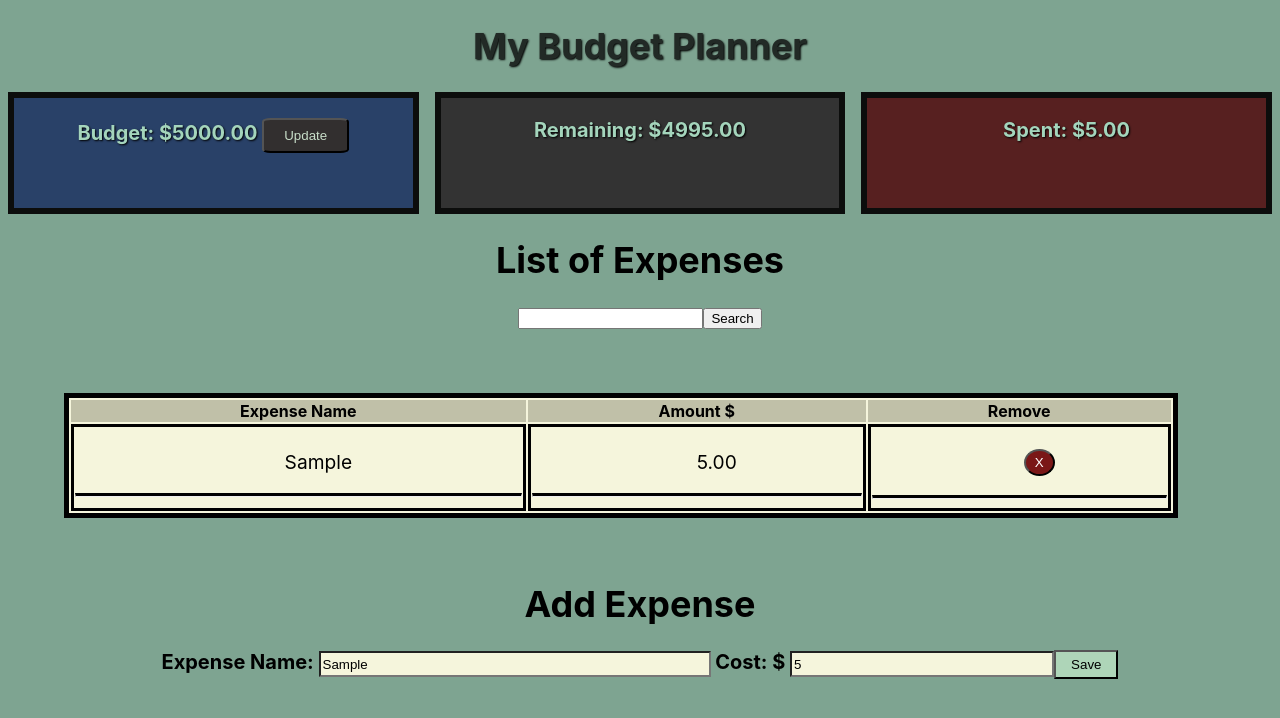
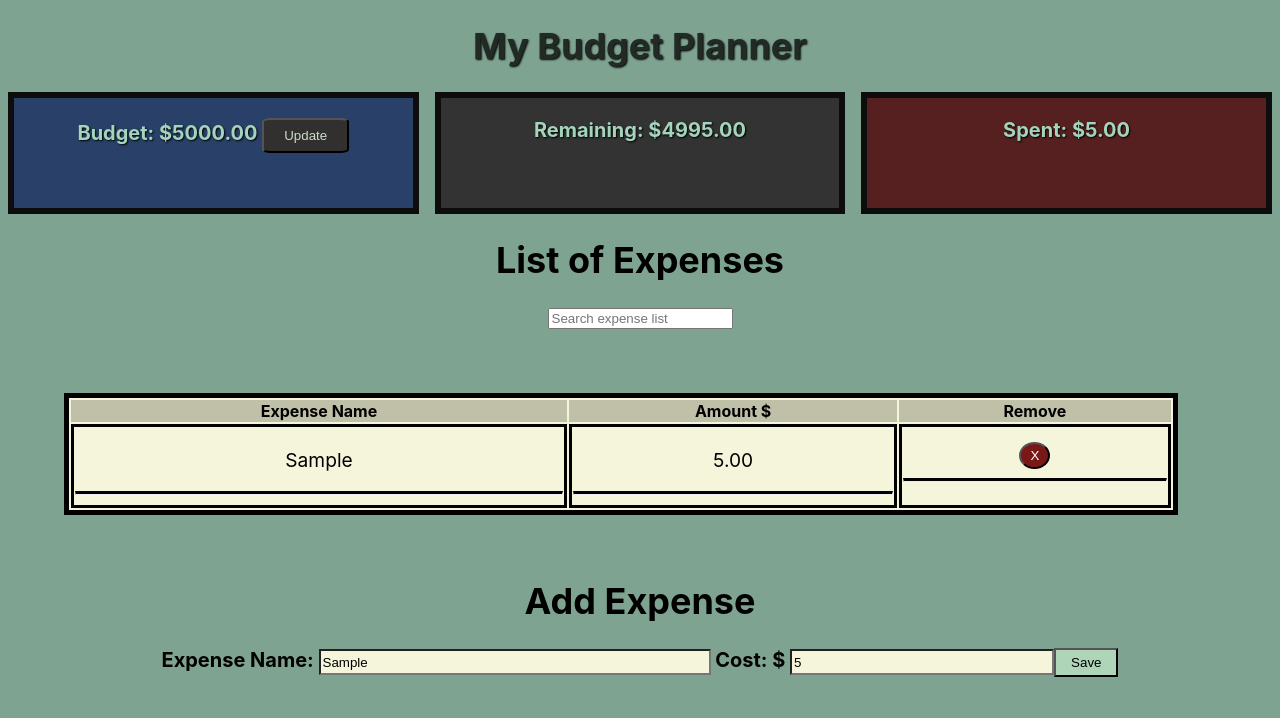
Before and after one commit to lynnameenrollins/budget_with_React, a React (Create React App) app: page / in a window 1280 px wide. Both pictures are taken after typing "Sample", "5" into the empty fields and a click on the button "Save". Shown: the top 718 px of the page. Built offline with nearby package versions, Linux system fonts and the light colour scheme.

Commit message:
search list fixed

```diff
--- a/src/Expenses.js
+++ b/src/Expenses.js
@@ -1,27 +1,24 @@
 import React from 'react';
 import { useSelector, useDispatch } from 'react-redux';
+import {useState} from 'react';
 
+// function Search(expense){
+//     let src = document.getElementById("Search").value
 
-function Search(expense){
-    let src = document.getElementById("Search").value
+//     console.log("Search criteria", src)
 
-    console.log("Search criteria", src)
-
-      if (src !==""){
-      var searched = expense.filter(function(found) {
-        return found.name === src;
-      })
-      console.log("Searched (result)", searched)
-    }
-    return searched;
-}
+//       if (src !==""){
+//       var searched = expense.filter(function(found) {
+//         return found.name === src;
+//       })
+//       console.log("Searched (result)", searched)
+//     }
+//     return searched;
+// }
 
 function Expenses(props) {
     const expense = useSelector(state => state.expense)
-
-    // let searched = Search(expense);
-    // console.log("Did this make a difference, ", searched)
-
+    const [searchTerm, setSearchTerm] = useState('')
 
     // for (let i=0; i< expense.length; i++) {
     // console.log('Expense Item [',i,']: ' , expense[i])
@@ -50,8 +47,7 @@ function Expenses(props) {
         <div className ="ExpenseList">
             <h1>List of Expenses</h1>
 
-            <input type="text" id="Search" ></input>
-            <button className="search" onClick={() =>Search(expense)}> Search </button>
+            <input type="text" id="Search" placeholder='Search expense list' onChange={(event) => setSearchTerm(event.target.value)} ></input>
 
 
             <div className="expense-container">
@@ -67,17 +63,43 @@ function Expenses(props) {
                 </thead>
                 <tbody>
                   <td className = 'td'>
-                  {expense.map(item => {
+                  {expense.filter((val)=>{
+                    if(searchTerm ==""){
+                      console.log('null string in search term = ', val)
+                      return val
+                    } else if(val.name.toLowerCase().includes(searchTerm.toLowerCase())){
+                      console.log('value = ', val)
+                      return val
+                    }
+
+                  }).map((val,key) =>{
+                    return(
+                      <div className='span_exp' key = {key}><p> {val.name}</p><hr id="line"></hr></div>
+                  );})}
+                  {/* {expense.map(item => {
                     return (
                       <>
                         <ol className="span_exp" key = {item.name} id={item.name}>
                         {item.name} </ol><hr id="line"></hr>
                       </>
                      );
-                     })}
+                     })} */}
                   </td>
                   <td className = 'td'>
-                  {expense.map(item => {
+                    {expense.filter((val)=>{
+                        if(searchTerm ==""){
+                          console.log('null string in search term = ', val)
+                          return val
+                        } else if(val.name.toLowerCase().includes(searchTerm.toLowerCase())){
+                          console.log('value = ', val)
+                          return val
+                        }
+
+                      }).map((val,key) =>{
+                        return(
+                          <div className='span_exp' key = {key}><p> {val.amt}</p><hr id="line"></hr></div>
+                      );})}
+                  {/* {expense.map(item => {
                     return (
                       <>
                         <ol className="span_exp" key = {item.name} id={item.name}>
@@ -85,10 +107,24 @@ function Expenses(props) {
                         </ol><hr id="line"></hr>
                       </>
                      );
-                     })}
+                     })} */}
                   </td>
                   <td className = 'td'>
-                  {expense.map(item => {
+                                {expense.filter((val)=>{
+                            if(searchTerm ==""){
+                              console.log('null string in search term = ', val)
+                              return val
+                            } else if(val.name.toLowerCase().includes(searchTerm.toLowerCase())){
+                              console.log('value = ', val)
+                              return val
+                            }
+
+                          }).map((val,key) =>{
+                            return(
+                              <div className='span_exp' key = {key}><button id="rm_exp" className="rm_exp" onClick={()=>RemoveExpense(val.id, val.name, val.amt)}>X</button>
+                              <hr id="line"></hr></div>
+                          );})}
+                  {/* {expense.map(item => {
                     return (
                       <>
                         <ol className="span_exp" key = {item.name} id={item.name}>
@@ -96,7 +132,7 @@ function Expenses(props) {
                         </ol><hr id="line"></hr>
                       </>
                      );
-                     })}
+                     })} */}
                   </td>
 
                 </tbody>
```
